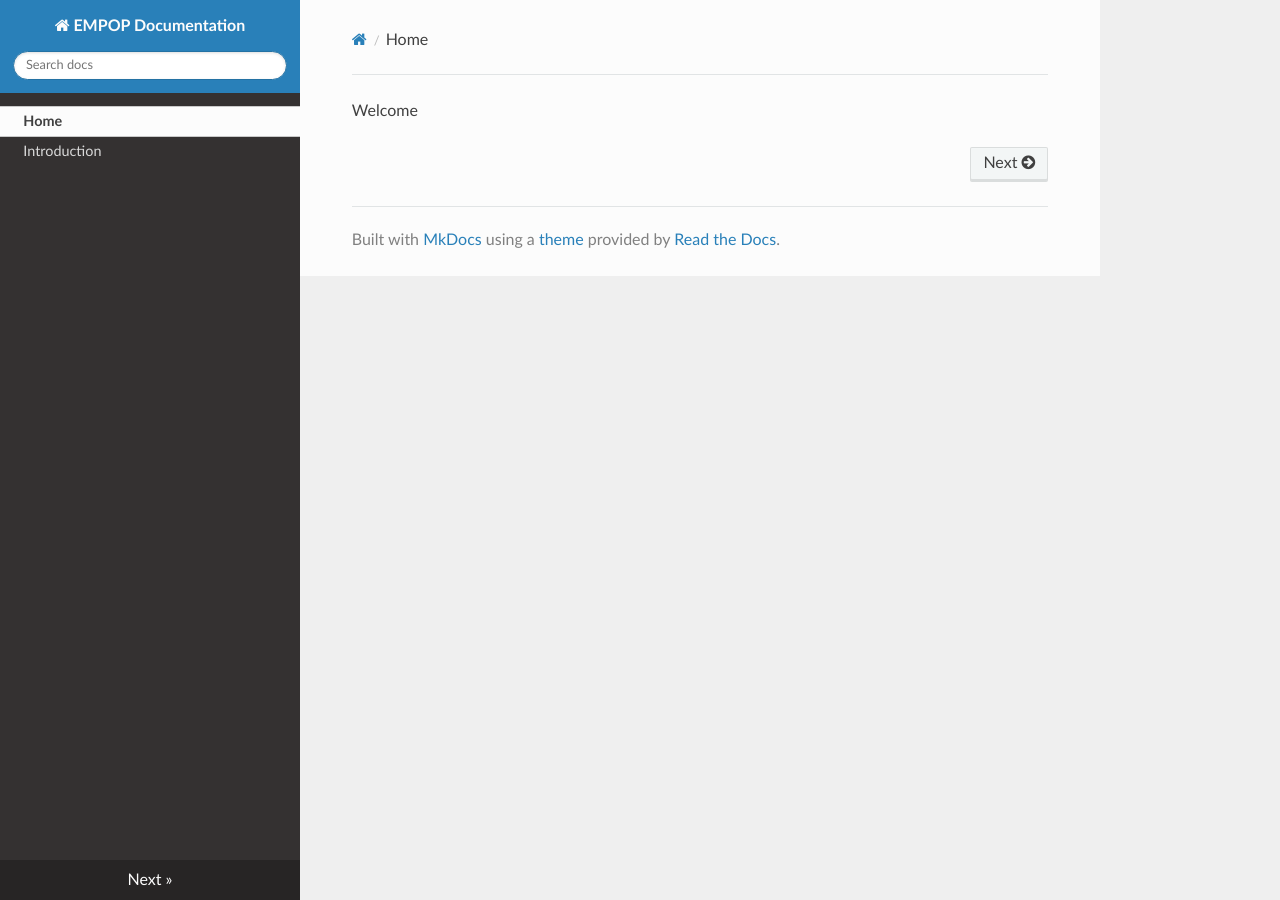
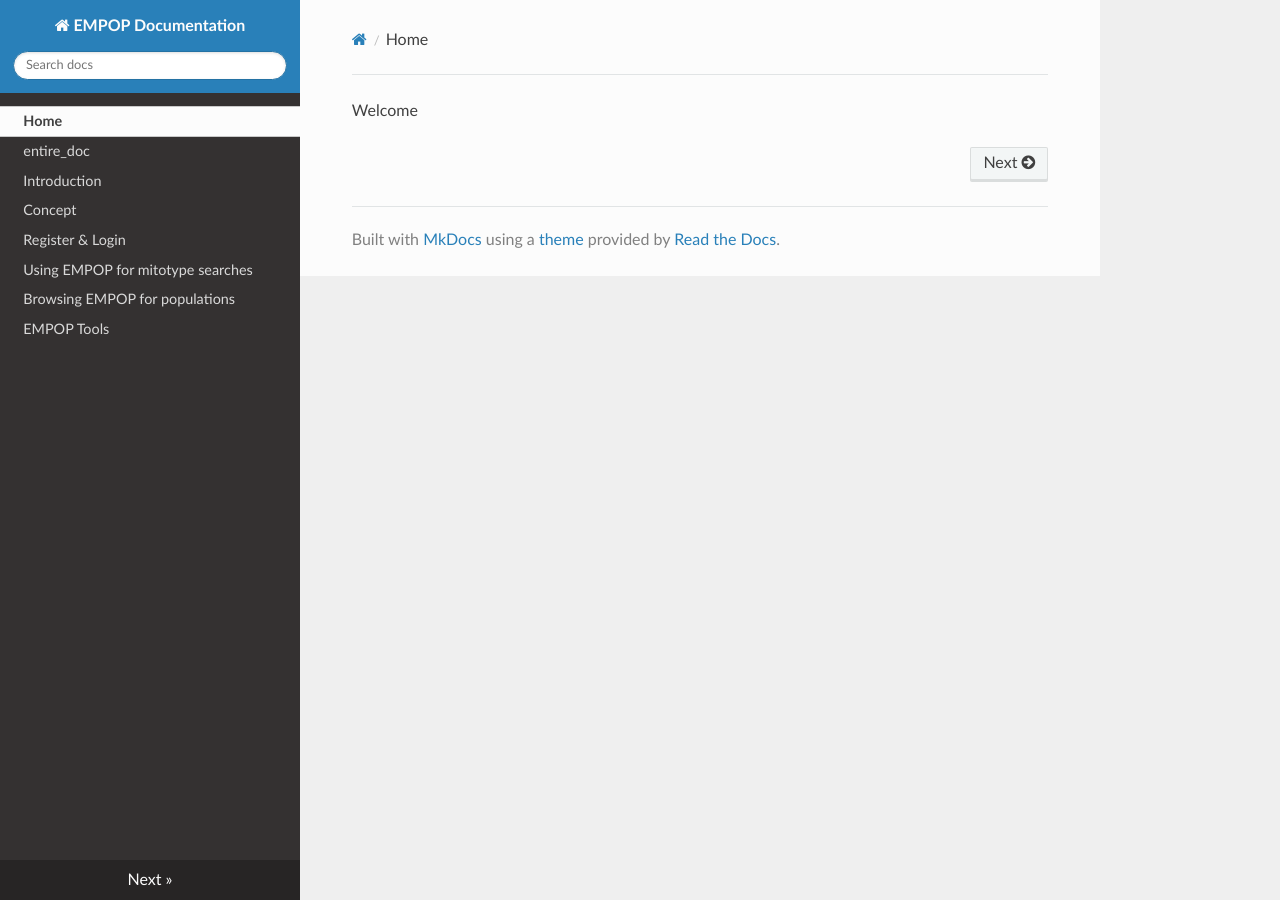
Before and after one commit to gmitirol/empop-use, an MkDocs documentation site: the page built from docs/index.md, in a window 1280 px wide. Built offline with MkDocs 1.6.1, drawn with Linux system fonts in a browser that asks for light colours; nearby versions of some CDN libraries.

Commit message:
added single files

```diff
--- a/mkdocs.yml
+++ b/mkdocs.yml
@@ -3,4 +3,10 @@ theme: readthedocs
 
 nav:
 - Home: index.md
-- Introduction: empop_use.md
+- entire_doc: empop_use.md
+- Introduction: introduction.md
+- Concept: concept.md
+- Register & Login: register.md
+- Using EMPOP for mitotype searches: using_empop.md
+- Browsing EMPOP for populations: browsing.md
+- EMPOP Tools: tools.md
```
Also changed, not shown: docs/browsing_empop.md (added), docs/concept.md (added), docs/introduction.md (added), docs/register.md (added), docs/tools.md (added), docs/using_empop.md (added).
